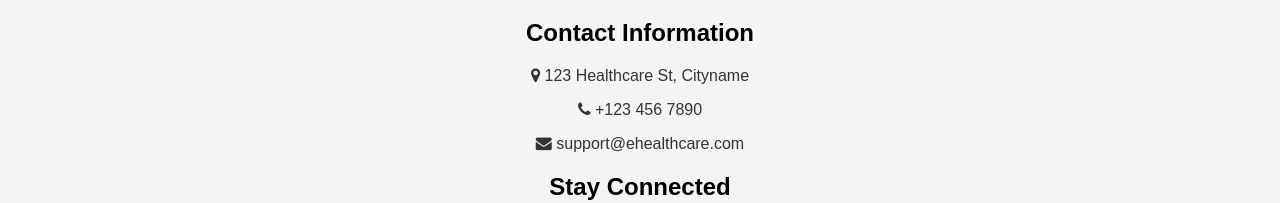
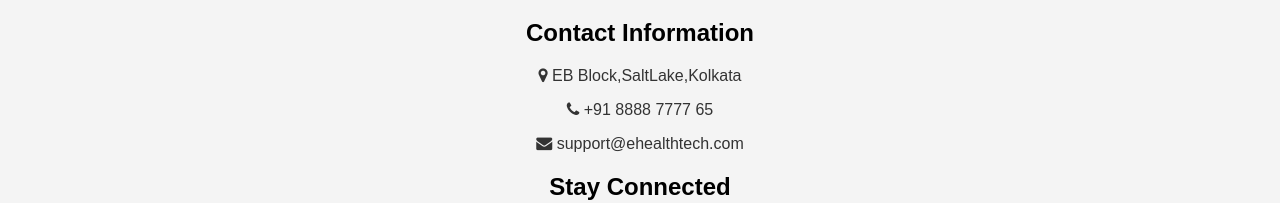
Before and after one commit to abhigyankulavi/HealthTech, a plain HTML site: page index.html in a window 1280 px wide. Shown: the part 3100-3303 px from the top of the page. Drawn offline with nearby package versions, Linux system fonts and the light colour scheme.

Commit message:
Update index.html

```diff
--- a/index.html
+++ b/index.html
@@ -158,9 +158,9 @@
                 </div>
                 <div class="col-md-4">
                     <h2 class="footer_heading">Contact Information</h2>
-                    <p><i class="fa fa-map-marker"></i> 123 Healthcare St, Cityname</p>
-                    <p><i class="fa fa-phone"></i> +123 456 7890</p>
-                    <p><i class="fa fa-envelope"></i> support@ehealthcare.com</p>
+                    <p><i class="fa fa-map-marker"></i> EB Block,SaltLake,Kolkata</p>
+                    <p><i class="fa fa-phone"></i> +91 8888 7777 65 </p>
+                    <p><i class="fa fa-envelope"></i> support@ehealthtech.com</p>
                 </div>
                 <div class="col-md-4">
                     <h2 class="footer_heading">Stay Connected</h2>
```
